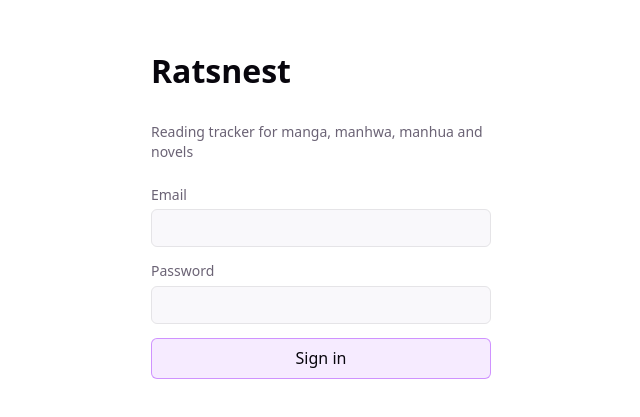
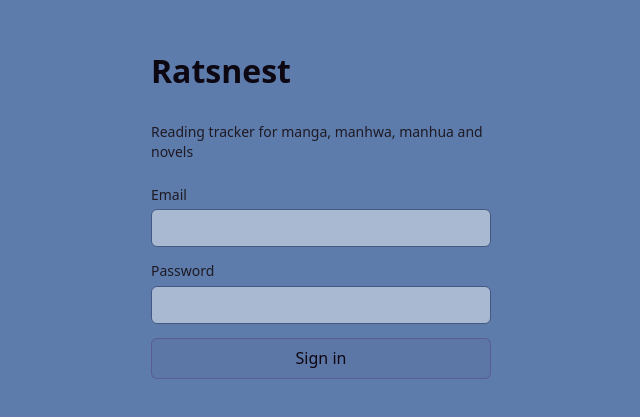
Before and after one commit to blair-boo/manga-lists, a React (Vite) app: page / in a window 1280 px wide. Shown: the part 197-614 px from the top of the page, without its empty margins (319-959 px from the left). Built offline with nearby package versions, Linux system fonts and the light colour scheme; no server answers.

Commit message:
Nova paleta de cores (tema claro e escuro) escolhida no preview
Atualiza os tokens de --bg/--text/--accent/--ok/--warn/--danger/--info em
ambos os temas e sincroniza theme_color/background_color do manifest do PWA.

```diff
--- a/src/styles/base.css
+++ b/src/styles/base.css
@@ -1,20 +1,20 @@
 /* Base: tokens, temas, resets, tipografia, controles genéricos, modal, toasts (D1). */
 
 :root {
-  --text: #6b6375;
-  --text-h: #08060d;
-  --bg: #fff;
-  --bg-raised: #f9f8fb;
-  --border: #e5e4e7;
-  --accent: #aa3bff;
-  --accent-bg: rgba(170, 59, 255, 0.1);
-  --accent-border: rgba(170, 59, 255, 0.5);
-  --danger: #d1264f;
-  --ok: #1f9d55;
-  --warn: #c98a12;
-  --info: #2b7de9;
-  --info-bg: rgba(43, 125, 233, 0.1);
-  --info-border: rgba(43, 125, 233, 0.5);
+  --text: #1f1a24;
+  --text-h: #0d0712;
+  --bg: #5d7cab;
+  --bg-raised: #aab9d2;
+  --border: #435984;
+  --accent: #584784;
+  --accent-bg: rgba(88, 71, 132, 0.1);
+  --accent-border: rgba(88, 71, 132, 0.5);
+  --danger: #911514;
+  --ok: #5dac8e;
+  --warn: #cc7800;
+  --info: #98ccf0;
+  --info-bg: rgba(152, 204, 240, 0.1);
+  --info-border: rgba(152, 204, 240, 0.5);
   --shadow: 0 1px 2px rgba(8, 6, 13, 0.06), 0 2px 8px rgba(8, 6, 13, 0.06);
   --shadow-hover: 0 4px 14px rgba(8, 6, 13, 0.12);
 
@@ -33,15 +33,15 @@
   :root:not([data-theme]) {
     --text: #aeb4c0;
     --text-h: #f3f4f6;
-    --bg: #14151b;
-    --bg-raised: #22242e;
-    --border: #33353f;
-    --accent: #c084fc;
-    --accent-bg: rgba(192, 132, 252, 0.16);
-    --accent-border: rgba(192, 132, 252, 0.55);
-    --info: #5b9dff;
-    --info-bg: rgba(91, 157, 255, 0.16);
-    --info-border: rgba(91, 157, 255, 0.55);
+    --bg: #0d0712;
+    --bg-raised: #1f1a24;
+    --border: #30335e;
+    --accent: #4f62a7;
+    --accent-bg: rgba(79, 98, 167, 0.16);
+    --accent-border: rgba(79, 98, 167, 0.55);
+    --info: #5d7cab;
+    --info-bg: rgba(93, 124, 171, 0.16);
+    --info-border: rgba(93, 124, 171, 0.55);
     --shadow: 0 1px 2px rgba(0, 0, 0, 0.4), 0 2px 10px rgba(0, 0, 0, 0.35);
     --shadow-hover: 0 6px 18px rgba(0, 0, 0, 0.5);
   }
@@ -50,15 +50,15 @@
 :root[data-theme='dark'] {
   --text: #aeb4c0;
   --text-h: #f3f4f6;
-  --bg: #14151b;
-  --bg-raised: #22242e;
-  --border: #33353f;
-  --accent: #c084fc;
-  --accent-bg: rgba(192, 132, 252, 0.16);
-  --accent-border: rgba(192, 132, 252, 0.55);
-  --info: #5b9dff;
-  --info-bg: rgba(91, 157, 255, 0.16);
-  --info-border: rgba(91, 157, 255, 0.55);
+  --bg: #0d0712;
+  --bg-raised: #1f1a24;
+  --border: #30335e;
+  --accent: #4f62a7;
+  --accent-bg: rgba(79, 98, 167, 0.16);
+  --accent-border: rgba(79, 98, 167, 0.55);
+  --info: #5d7cab;
+  --info-bg: rgba(93, 124, 171, 0.16);
+  --info-border: rgba(93, 124, 171, 0.55);
   --shadow: 0 1px 2px rgba(0, 0, 0, 0.4), 0 2px 10px rgba(0, 0, 0, 0.35);
   --shadow-hover: 0 6px 18px rgba(0, 0, 0, 0.5);
 }
--- a/vite.config.ts
+++ b/vite.config.ts
@@ -20,8 +20,8 @@ export default defineConfig(({ command }) => ({
         name: `${APP_NAME} — Manga & Novels`,
         short_name: APP_NAME,
         description: 'Personal reading tracker for manga, manhwa, manhua and novels',
-        theme_color: '#aa3bff',
-        background_color: '#16171d',
+        theme_color: '#584784',
+        background_color: '#0d0712',
         display: 'standalone',
         start_url: '.',
         scope: '.',
```
